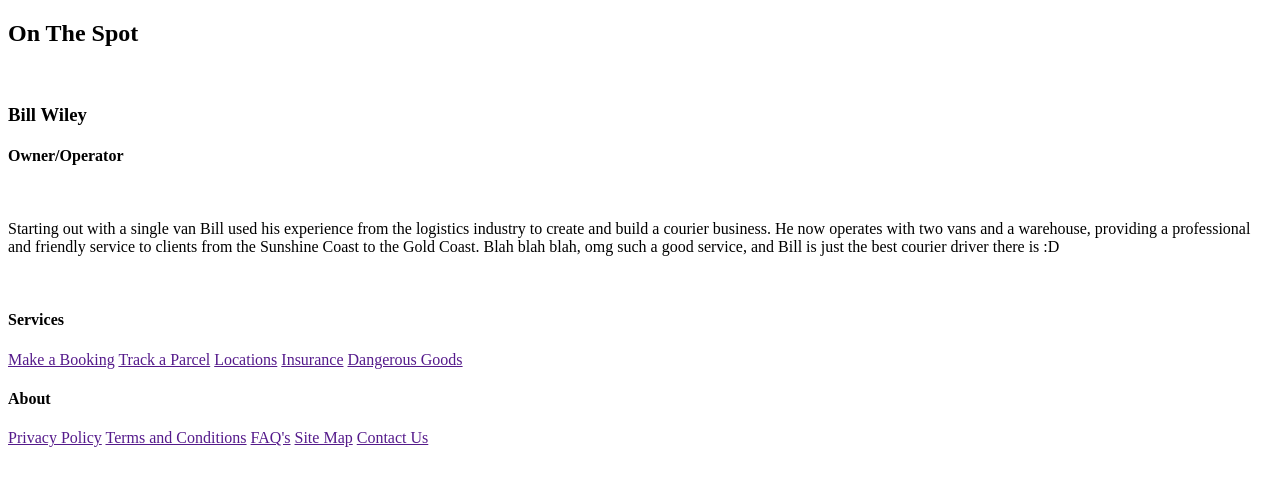
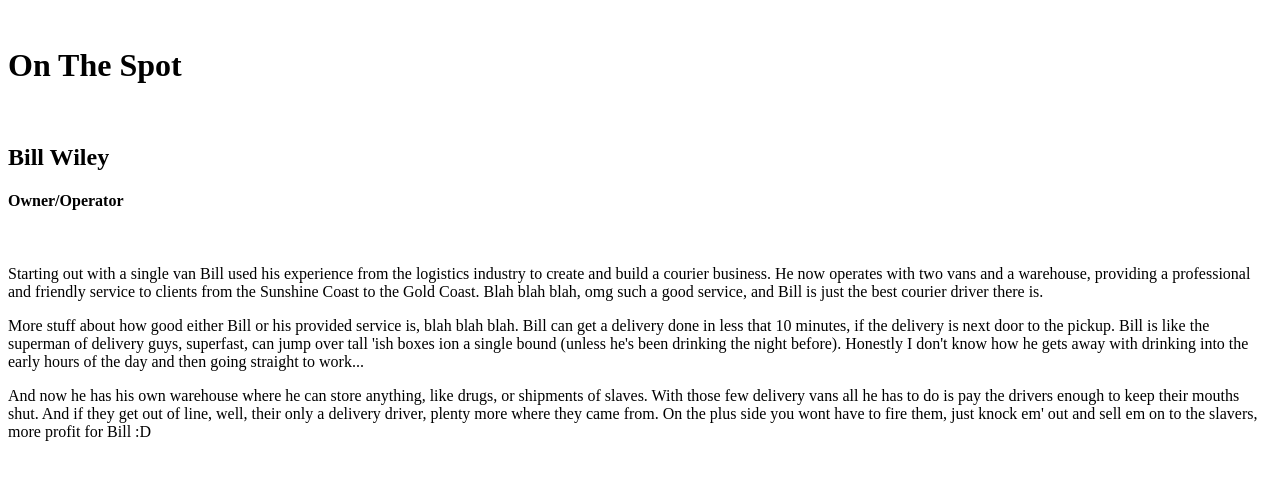
Before and after one commit to ZeroEcks/packr, a Flask app: template packr/static/views/about.html in a window 1280 px wide. Shown: the top 486 px of the page. Run offline with Flask 2, Linux system fonts and the light colour scheme; the template is opened without the code that fills it, so the values that code supplies are empty; some libraries are stand-ins or nearby versions.

Commit message:
About page draft

```diff
--- a/packr/static/views/about.html
+++ b/packr/static/views/about.html
@@ -1,40 +1,28 @@
-<!DOCTYPE html>
-<html lang="en">
-    <head>
-        <meta charset="UTF-8">
-        <title>About: On The Spot</title>
-        <base href="/">
-        <link rel="stylesheet" href="static/public/app-bundle-styles.css">
-        <link rel="stylesheet" href="static/public/libs-bundle-styles.css">
-        <script src="static/public/libs-bundle.js"></script>
-        <script src="static/public/app-bundle.js"></script>
-
-        <link href="https://fonts.googleapis.com/icon?family=Material+Icons" rel="stylesheet">
-    </head>
-    <body>
-		<h2>On The Spot</h2>
+	<div id="about">
 		</br>
-		<h3>Bill Wiley</h3>
+		<h1>On The Spot</h1>
+		</br>
+		<h2>Bill Wiley</h2>
 		<h4>Owner/Operator</h4>
 		</br>
+		<div id="about-text">
 		<p>Starting out with a single van Bill used his experience
 		from the logistics industry to create and build a courier business.
 		He now operates with two vans and a warehouse, providing a professional and
 		friendly service to clients from the Sunshine Coast to the Gold Coast.
-		Blah blah blah, omg such a good service, and Bill is just the best courier driver there is :D</p>
-		</br>
-		<h4>Services</h4>
-		<a href="">Make a Booking</a>
-		<a href="">Track a Parcel</a>
-		<a href="">Locations</a>
-		<a href="">Insurance</a>
-		<a href="">Dangerous Goods</a>
-		</br>
-		<h4>About</h4>
-		<a href="">Privacy Policy</a>
-		<a href="">Terms and Conditions</a>
-		<a href="">FAQ's</a>
-		<a href="">Site Map</a>
-		<a href="">Contact Us</a>
-    </body>
-</html>
+		Blah blah blah, omg such a good service, and Bill is just the best courier driver there is.
+		</p>
+		<p>More stuff about how good either Bill or his provided service is, blah blah blah. Bill can get
+		a delivery done in less that 10 minutes, if the delivery is next door to the pickup.
+		Bill is like the superman of delivery guys, superfast, can jump over tall 'ish boxes ion a single bound
+		(unless he's been drinking the night before). Honestly I don't know how he gets away with drinking
+		into the early hours of the day and then going straight to work...
+		</p>
+		<p>And now he has his own warehouse where he can store anything, like drugs, or shipments of slaves.
+		With those few delivery vans all he has to do is pay the drivers enough to keep their mouths shut. And
+		if they get out of line, well, their only a delivery driver, plenty more where they came from.
+		On the plus side you wont have to fire them, just knock em' out and sell em on to the slavers, more profit
+		for Bill :D
+		</p>
+		</div>
+	</div>
--- a/packr/static/views/footerbar.html
+++ /dev/null
@@ -1,3 +0,0 @@
-<div id="footer">
-	<a href="">Contact Us</a><a href="">FAQ's</a><a href="">Site Map</a><a href="">Terms and Conditions</a><a href="">Privacy Policy</a>
-</div>
--- a/packr/static/views/navbar.html
+++ b/packr/static/views/navbar.html
@@ -2,7 +2,7 @@
     <div class="md-toolbar-tools">
         <md-button ng-click="toggleLeft()" show-md hide-gt-sm><md-icon>menu</md-icon></md-button>
 		<div id="toolbar-nav">
-			<md-button><a href="">Make a Booking</a></md-button><md-button><a href="">Track a Parcel</a></md-button><md-button><a href="">Locations</a></md-button><md-button><a href="">Insurance</a></md-button><md-button><a href="">Dangerous Goods</a></md-button>
+			<md-button><a href="">Home</a></md-button><md-button><a href="">Make a Booking</a></md-button><md-button><a href="">Track a Parcel</a></md-button><md-button><a href="">Locations</a></md-button><md-button><a href="">Dangerous Goods</a></md-button>
         </div>
 		<md-menu>
             <md-button ng-click="$mdOpenMenu($event)"><md-icon>person</md-icon></md-button>
--- a/packr/templates/index.html
+++ b/packr/templates/index.html
@@ -19,7 +19,7 @@
                 <navbar></navbar>
                 <div ng-view ng-cloak flex layout="column"></div>
 				<div id="footer">
-					<md-button><a href="">Contact Us</a></md-button><md-button><a href="">FAQ's</a></md-button><md-button><a href="">Site Map</a></md-button><md-button><a href="">Terms and Conditions</a></md-button><md-button><a href="">Privacy Policy</a></md-button>
+					<md-button><a href="">Contact Us</a></md-button><md-button><a href="">FAQ's</a></md-button><md-button><a href="">Site Map</a></md-button><md-button><a href="">Insurance</a></md-button><md-button><a href="">Terms and Conditions</a></md-button><md-button><a href="">Privacy Policy</a></md-button>
 				</div>
             </div>
         </section>
```
Also changed, not shown: packr/static/css/site.scss (+36 -8 lines), packr/static/views/home.html (+13 -13 lines), packr/static/img/banner.jpg, packr/static/img/banner_org.jpg (added).
